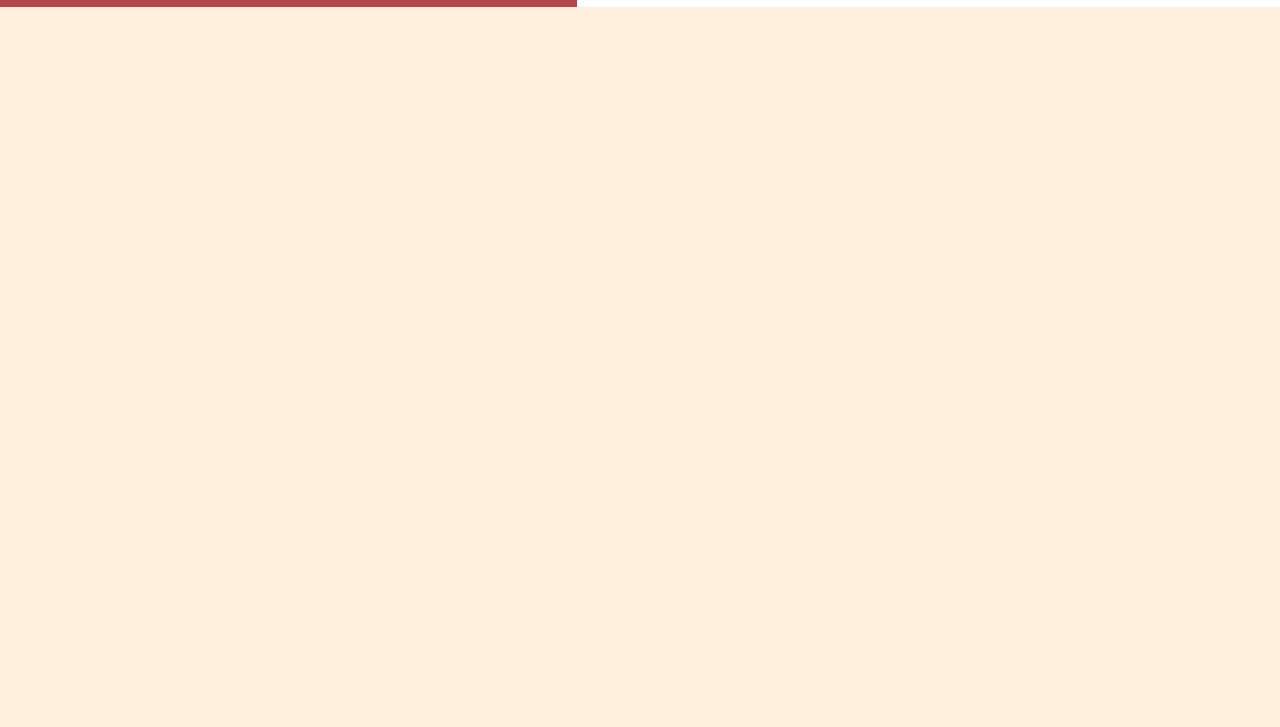
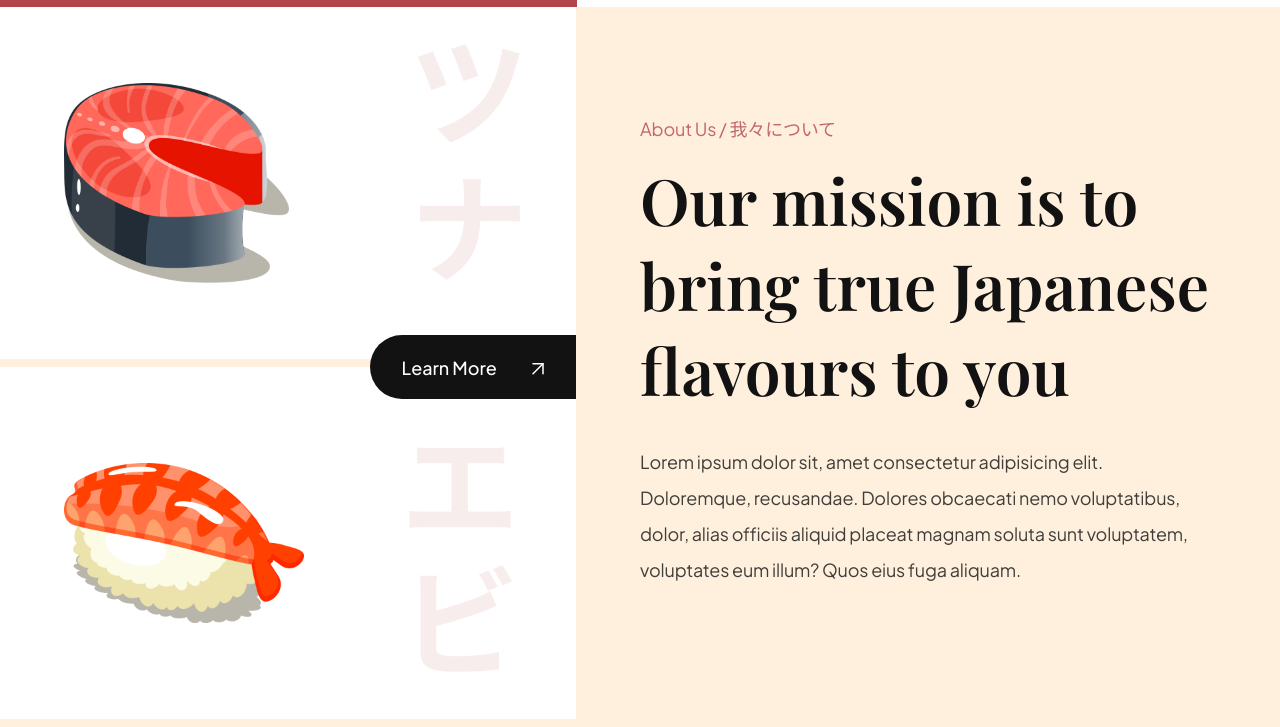
Before and after one commit to Vsrhly/sushi-landing, a website built with Vite: page index.html in a window 1280 px wide. Shown: the part 793-1520 px from the top of the page. Before the commit the page ends 800 px from the top, so only its background shows below. Built offline with nearby package versions, Linux system fonts and the light colour scheme.

Commit message:
About us section completed

```diff
--- a/css/sections/about.css
+++ b/css/sections/about.css
@@ -0,0 +1,73 @@
+.about-us {
+  display: flex;
+  min-height: 720px;
+  overflow: hidden;
+}
+
+.about-us__image {
+  flex: 1;
+  display: flex;
+  flex-direction: column;
+  justify-content: center;
+
+  background-color: var(--color-white);
+  position: relative;
+}
+
+.about-us__image div {
+  padding: 32px 64px;
+  flex: 1;
+  display: flex;
+  align-items: center;
+
+  background-position: center;
+  background-repeat: no-repeat;
+  background-size: contain;
+}
+
+.about-us__image-sushi3 {
+  border-bottom: 8px solid var(--color-creamson);
+  background-image: url("../../assets/about_bg1.png");
+}
+.about-us__image-sushi2 {
+  border-bottom: 8px solid var(--color-creamson);
+  background-image: url("../../assets/about_bg2.png");
+}
+
+.about-us__image-sushi3 img {
+  width: 225px;
+  height: 200px;
+}
+.about-us__image-sushi2 img {
+  width: 240px;
+  height: 160px;
+}
+
+.about-us__button {
+  position: absolute;
+  right: 0;
+  padding: 12px 32px;
+  min-height: 64px;
+  background: var(--secondary-color);
+  border-radius: 32px 0 0 32px;
+  border: 0;
+  outline: 0;
+  color: #fff;
+  font-family: var(--plus-jakarta-sans);
+  font-weight: 500;
+  font-size: 18px;
+  line-height: 23px;
+  cursor: pointer;
+}
+.about-us__button img {
+  object-fit: contain;
+  margin-left: 32px;
+}
+
+.about-us__content {
+  padding: 64px;
+  flex: 1;
+  display: flex;
+  justify-content: center;
+  flex-direction: column;
+}
--- a/index.html
+++ b/index.html
@@ -65,6 +65,26 @@
         </div>
       </div>
     </section>
+
+    <section class="about-us" id="about-us">
+      <div class="about-us__image">
+        <div class="about-us__image-sushi3">
+          <img src="assets/sushi-3.png" alt="sushi">
+        </div>
+        <button class="about-us__button">
+          Learn More
+          <img src="assets/arrow-up-right.svg" alt="learn more">
+        </button>
+        <div class="about-us__image-sushi2">
+          <img src="assets/sushi-2.png" alt="sushi">
+        </div>
+      </div>
+      <div class="about-us__content">
+        <p class="sushi__subtitle">About Us / 我々について </p>
+        <h3 class="sushi__title">Our mission is to bring true Japanese flavours to you</h3>
+        <p class="sushi__description">Lorem ipsum dolor sit, amet consectetur adipisicing elit. Doloremque, recusandae. Dolores obcaecati nemo voluptatibus, dolor, alias officiis aliquid placeat magnam soluta sunt voluptatem, voluptates eum illum? Quos eius fuga aliquam.</p>
+      </div>
+    </section>
     <script src="js/script.js" type="module"></script>
   </body>
 </html>
```
